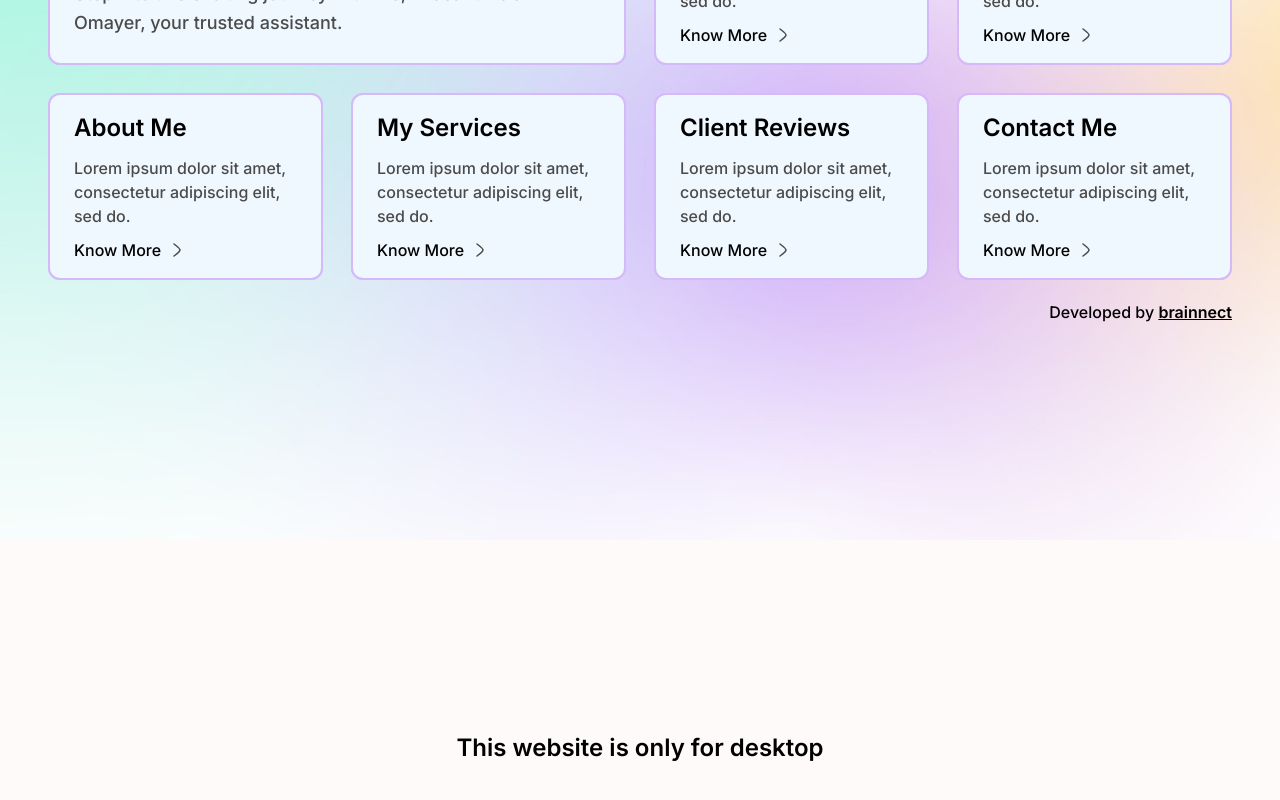
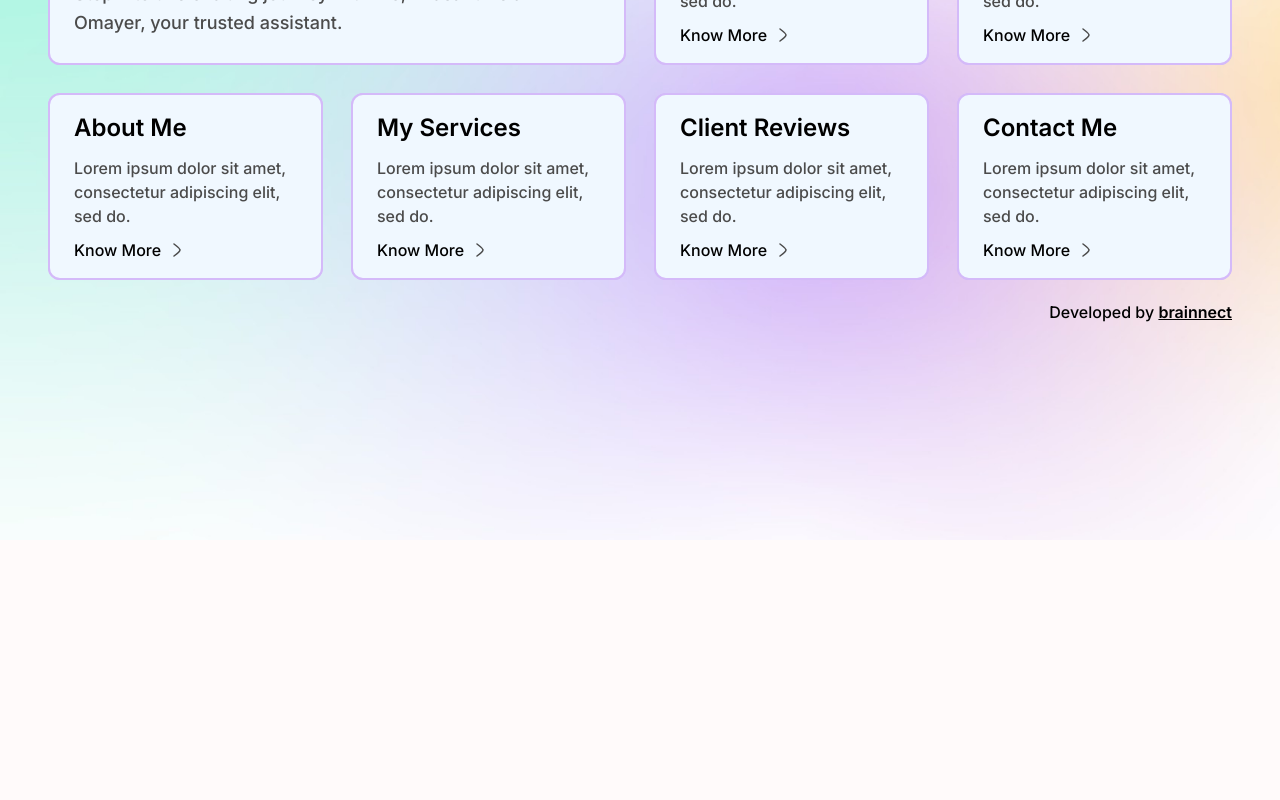
Before and after one commit to ashrafulrifaz/omayer-portfolio, a Next.js app: page / in a window 1280 px wide. Shown: the part 260-1060 px from the top of the page. After the commit the page ends 800 px from the top, so only its background shows below. Built offline with nearby package versions, Linux system fonts and the light colour scheme.

Commit message:
added a class

```diff
--- a/src/app/page.js
+++ b/src/app/page.js
@@ -173,7 +173,7 @@ export default function Home() {
         </div>
         <p className="mt-5 text-end font-medium text-md">Developed by <Link href="https://brainnect.com" className="font-semibold underline" target="_blank">brainnect</Link></p>
       </div>
-      <div className="flex items-center h-screen justify-center max-w-[90%] mx-auto">
+      <div className="flex items-center h-screen justify-center max-w-[90%] mx-auto lg:hidden">
         <h2 className="text-2xl font-semibold text-center">This website is only for desktop</h2>
       </div>
     </div>
```
